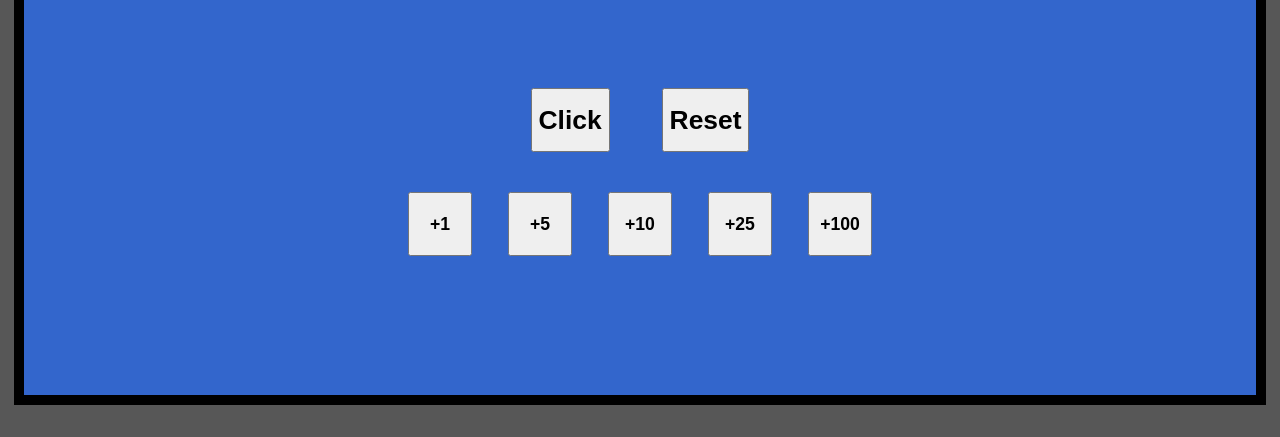
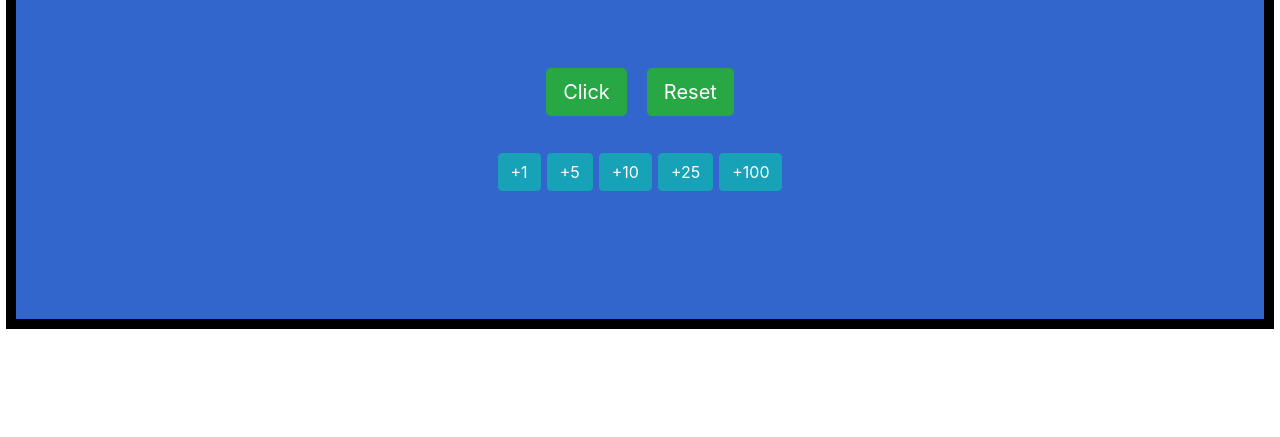
Before and after one commit to rubikon02/Clicker, a plain HTML site: page index.html in a window 1280 px wide. Shown: the part 363-800 px from the top of the page. Drawn offline with nearby package versions, Linux system fonts and the light colour scheme.

Commit message:
bootstrap buttons

```diff
--- a/index.html
+++ b/index.html
@@ -6,37 +6,40 @@
     <meta http-equiv="X-UA-Compatible" content="ie=edge">
     <title>Clicker</title>
     <link rel="stylesheet" href="styles/style.css" type="text/css">
+    <link rel="stylesheet" href="https://maxcdn.bootstrapcdn.com/bootstrap/4.4.1/css/bootstrap.min.css">
 </head>
 <body class="unselectable">
     <div id="content">
-
         <p id="points">Points: 0</p>
-        <div class="wrapper autoWrapper">
-            <button id="clicker">Click</button>
+        <div class="d-flex justify-content-center">
+            <div class="cointainer">
+                <button id="clicker" class="btn btn-success btn-lg">Click</button>
             </div>
 
-        <div class="wrapper autoWrapper">
-            <button id="reset">Reset</button>
+            <div class="cointainer">
+                <button id="reset" class="btn btn-success btn-lg">Reset</button>
+            </div>
         </div>
 
         <br>
 
-        <div class="wrapper">
-            <button id="add1" class="add" value="1">+1</button>
+        <div id="adds" class="d-flex justify-content-center">
+            <div class="cointainer">
+                <button id="add1" class="add btn btn-info" value="1">+1</button>
             </div>
-        <div class="wrapper">
-            <button id="add2" class="add" value="5">+5</button>
+            <div class="cointainer">
+                <button id="add2" class="add btn btn-info" value="5">+5</button>
             </div>
-        <div class="wrapper">
-            <button id="add3" class="add" value="10">+10</button>
+            <div class="cointainer">
+                <button id="add3" class="add btn btn-info" value="10">+10</button>
             </div>
-        <div class="wrapper">
-            <button id="add4" class="add" value="25">+25</button>
+            <div class="cointainer">
+                <button id="add4" class="add btn btn-info" value="25">+25</button>
             </div>
-        <div class="wrapper">
-            <button id="add5" class="add" value="100">+100</button>
+            <div class="cointainer">
+                <button id="add5" class="add btn btn-info" value="100">+100</button>
             </div>
-
+        </div>
 
 
 
--- a/styles/style.css
+++ b/styles/style.css
@@ -1,27 +1,3 @@
-.wrapper {
-    width: 64px;
-    height: 64px;
-    position: relative;
-    margin: auto;
-    top: 80%;
-    padding: 1em;
-    display: inline-block;
-}
-
-.wrapper > button {
-    width: 100%;
-    height: 100%;
-    font-weight: 900;
-    font-family: arial;
-    font-size: 1.1em;
-    text-align: center;
-}
-
-.autoWrapper {
-    width: auto;
-    font-size: 1.5em;
-}
-
 #content {
     height: 100%;
     width: 100%;
@@ -29,6 +5,14 @@
     outline: solid 10px black;
     padding-top: 10%;
     padding-bottom: 10%;
+}
+
+.add {
+    margin: 3px;
+}
+
+#clicker, #reset {
+    margin: 10px;
 }
 
 html {
```
Lines whose indentation alone changed are shown as unchanged.
